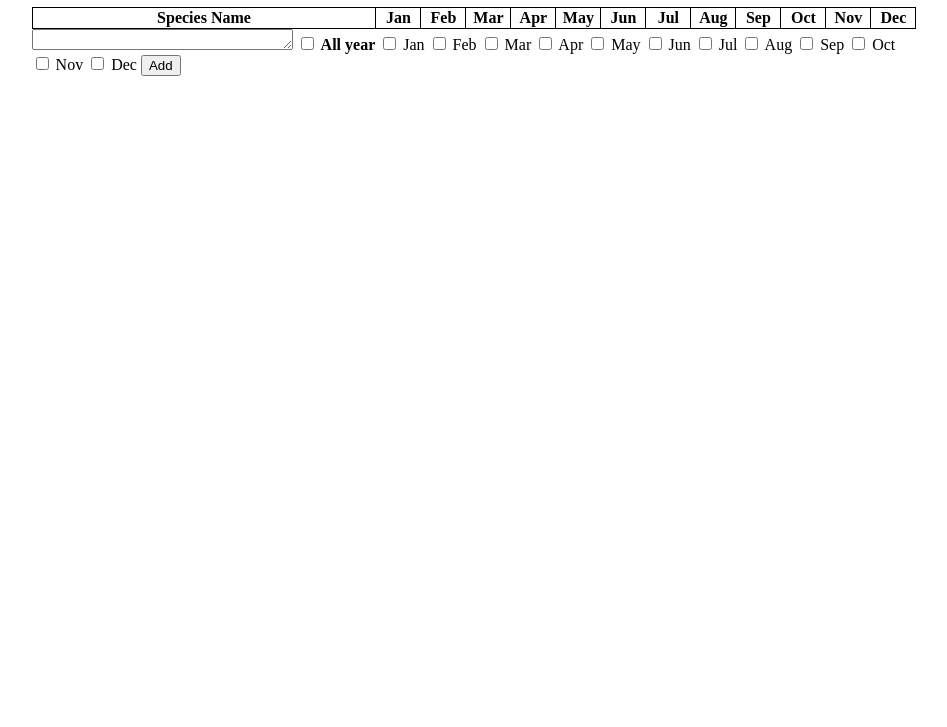
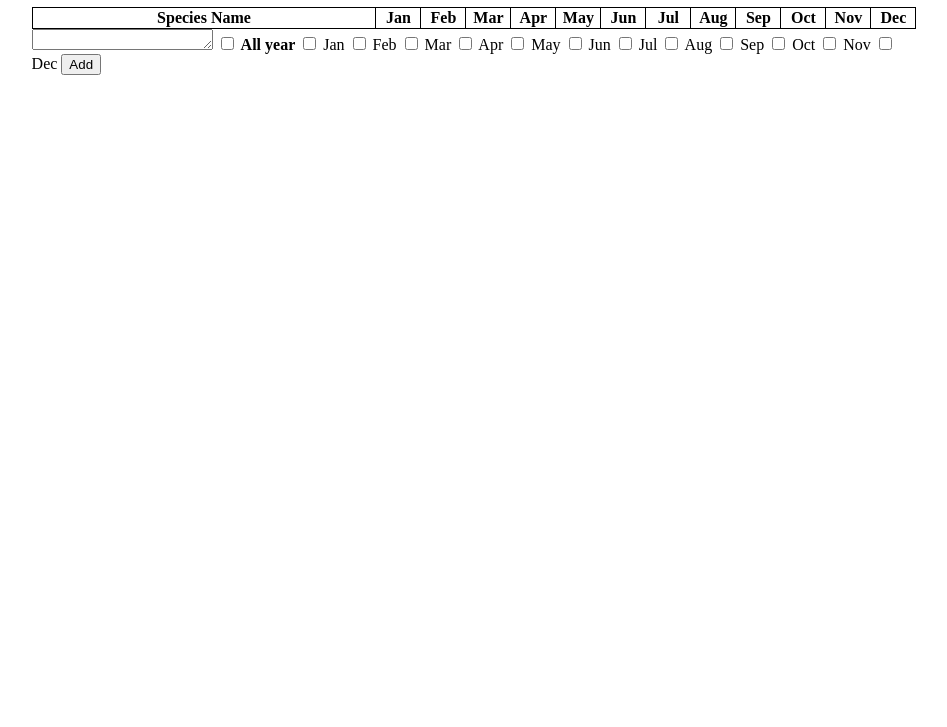
Before and after one commit to pjbabcock/birds-at-my-feeder, a website: page index.html in a window 1280 px wide. Shown: the part 73-800 px from the top of the page, without its empty margins (166-1113 px from the left). Drawn offline with Linux system fonts and the light colour scheme.

Commit message:
styled new observation submission

```diff
--- a/index.html
+++ b/index.html
@@ -30,7 +30,7 @@
     </tr>
   </table>
   <div id="new-observation-submission" class="new-observation-submission">
-    <textarea name="species-name-input" id="species-name-input" rows="1" cols="30"></textarea>
+    <textarea name="species-name-input" id="species-name-input" rows="1" cols="20"></textarea>
     <input type="checkbox" id="all-year" onclick="checkAll()">
     <label for="check-all" id="all-year-label">All year</label>
     <input type="checkbox" id="month1" name="months" value="jan">
--- a/styles.css
+++ b/styles.css
@@ -22,6 +22,7 @@ table {
   width: 70%;
   margin-right: auto;
   margin-left: auto;
+  overflow: auto;
 }
 
 #all-year-label {
```
